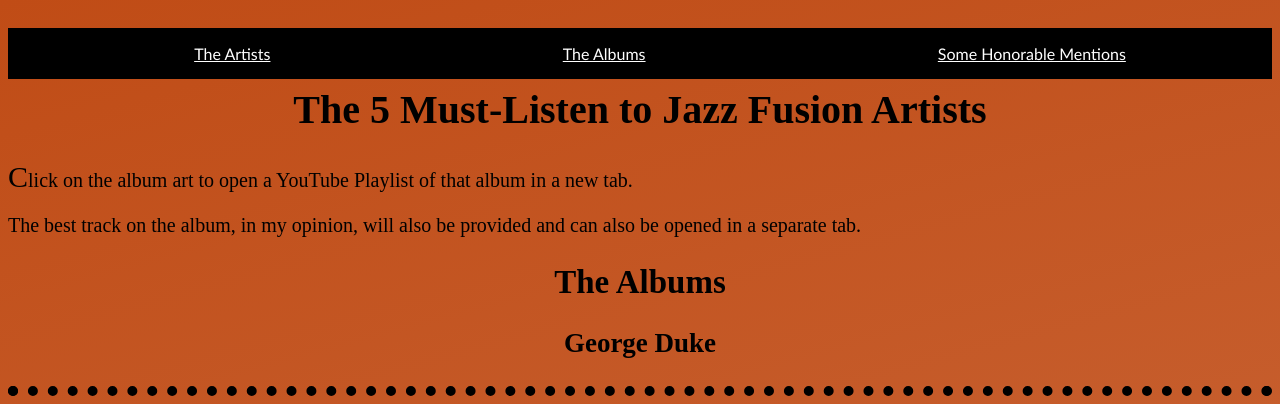
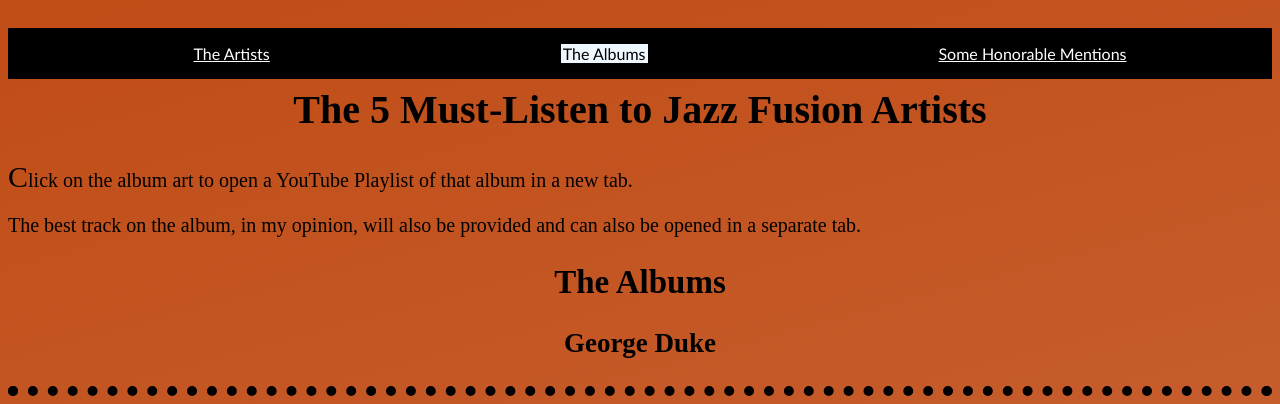
Before and after one commit to chris-art23/chris-art23.github.io, a plain HTML site: page Final-Assignment/albums.html in a window 1280 px wide. Shown: the top 404 px of the page. Drawn offline with Linux system fonts and the light colour scheme.

Commit message:
Add files via upload

```diff
--- a/Final-Assignment/css/styles3.css
+++ b/Final-Assignment/css/styles3.css
@@ -158,3 +158,11 @@
     font-family: Impact, Haettenschweiler, 'Arial Narrow Bold', sans-serif;
     font-size: 25px;
 }
+
+#current a {
+    background-color: aliceblue;
+    padding: 0px 2px;
+    color: black;
+    text-decoration: none;
+    pointer-events: none;
+}
```
